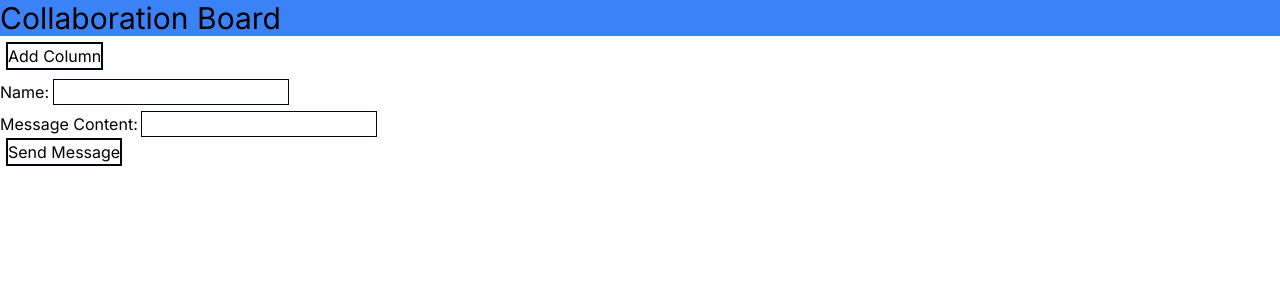
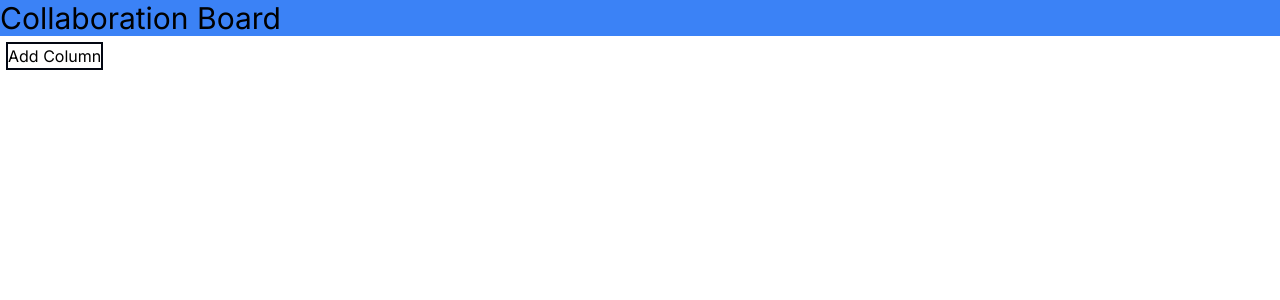
Before and after one commit to mattcmerritt/Collaboration-Board, a Next.js app in the folder frontend/: page / in a window 1280 px wide. Shown: the top 300 px of the page. Built offline with nearby package versions, Linux system fonts and the light colour scheme; no server answers.

Commit message:
viewing cards will now conditionally render chat elements

```diff
--- a/frontend/app/ChatPage.tsx
+++ b/frontend/app/ChatPage.tsx
@@ -7,7 +7,7 @@ import ConversationForm from './ChatConversationForm.tsx'
 import ChatLogEntry from "./ChatLogEntry.tsx"
 import { useState, useEffect, useRef, MutableRefObject } from 'react'
 
-export default function ChatPage(props: { ws: WebSocket, conversationRef : any }) {
+export default function ChatPage(props: { ws: WebSocket, conversationRef : any, onCardHide : any }) {
   // type for loading chat entries from database
   type ChatLogEntry = {
     username : string,
@@ -154,7 +154,7 @@ export default function ChatPage(props: { ws: WebSocket, conversationRef : any }
   }
 
   return (
-    <div id="content">
+    <div id="chat-window" onClick={props.onCardHide}>
       <NameForm
         value={name}
         onChange={handleNameChange}
@@ -163,10 +163,7 @@ export default function ChatPage(props: { ws: WebSocket, conversationRef : any }
         value={message}
         onChange={handleMessageChange}
       />
-      {/* <ConversationForm
-        value={props.conversationRef.current}
-        onChange={handleConversationChange}
-      /> */}
+
       <button className="mx-2 ring-2 ring-gray-950" onClick={sendMessage}>Send Message</button>
       {generateLogs()}
       <br/>
--- a/frontend/app/KanbanCard.tsx
+++ b/frontend/app/KanbanCard.tsx
@@ -1,8 +1,9 @@
 'use client'
 
-export default function KanbanCard(props : { id : any, name : string, col : any, ws : WebSocket, colCount : any, conversationRef : any }) {
+export default function KanbanCard(props : { id : any, name : string, col : any, ws : WebSocket, colCount : any, conversationRef : any, onCardActivate : any }) {
   function openChat() {
     props.conversationRef.current = `${props.id}`
+    props.onCardActivate()
   }
 
   function moveCard(change : number) {
--- a/frontend/app/KanbanColumn.tsx
+++ b/frontend/app/KanbanColumn.tsx
@@ -3,7 +3,7 @@
 import { useState, useEffect, MutableRefObject } from 'react'
 import KanbanCard from "./KanbanCard.tsx"
 
-export default function KanbanColumn(props : { colNum : any, cardCount : MutableRefObject<number>, colCount : MutableRefObject<number>, ws : WebSocket, conversationRef : any}) {
+export default function KanbanColumn(props : { colNum : any, cardCount : MutableRefObject<number>, colCount : MutableRefObject<number>, ws : WebSocket, conversationRef : any, onCardActivate : any}) {
   type Card = {
     id : number,
     name: string,
@@ -88,6 +88,7 @@ export default function KanbanColumn(props : { colNum : any, cardCount : Mutable
               ws={props.ws}
               colCount={props.colCount.current}
               conversationRef={props.conversationRef}
+              onCardActivate={props.onCardActivate}
             />
           )
         }
--- a/frontend/app/page.tsx
+++ b/frontend/app/page.tsx
@@ -15,6 +15,7 @@ export default function Home() {
   const colCountRef = useRef(1)
   const cardCountRef = useRef(1)
   const conversationRef = useRef('default')
+  const [cardActive, setCardActive] = useState(false)
 
   // set up the websocket as some sort of React Hook and Effect so other React Components can use it
   const ws = useRef(null as unknown as WebSocket)
@@ -51,6 +52,9 @@ export default function Home() {
     return () => socket.close()
   }, [])
 
+  // chat modal JSX component
+  const chatPage = <ChatPage ws={ws.current} conversationRef={conversationRef} onCardHide={() => setCardActive(false)}/>
+
   function addColumn() {
     ws.current.send(JSON.stringify({
       "ws_msg_type": "add column",
@@ -74,12 +78,22 @@ export default function Home() {
             colCount={colCountRef}
             ws={ws.current}
             conversationRef={conversationRef}
+            onCardActivate={() => setCardActive(true)}
           />
         )
       })
     }
 
     return columnComponents
+  }
+
+  function displayCardModal() {
+    if (cardActive) {
+      return chatPage
+    }
+    else {
+      return
+    }
   }
 
   return (
@@ -91,7 +105,7 @@ export default function Home() {
         {displayColumns()}
       </div>
 
-      <ChatPage ws={ws.current} conversationRef={conversationRef}/>
+      {displayCardModal()}
     </div>
   )
 }
```
